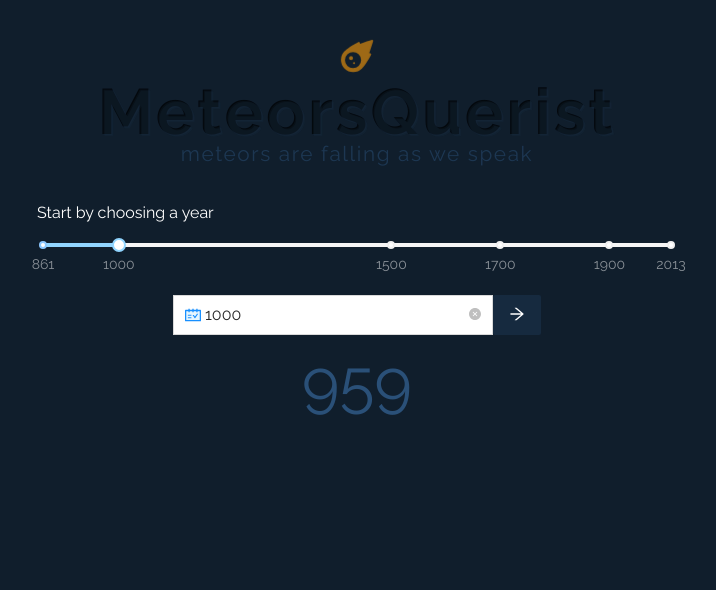
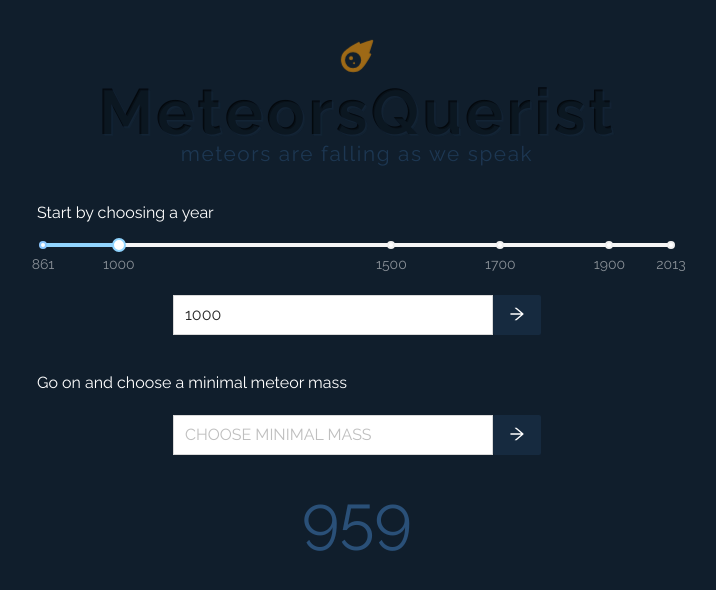
Before and after one commit to Nivsha08/NASAMeteorsVisualizer, a React (Create React App) app: page / in a window 1280 px wide. Shown: the top 590 px of the page, without its empty margins (283-999 px from the left). Built offline with nearby package versions, Linux system fonts and the light colour scheme.

Commit message:
Mass selector

```diff
--- /dev/null
+++ b/src/components/massSelector/MassSelector.scss
@@ -0,0 +1,21 @@
+@import "../../styles/colors";
+
+.mass-selector-wrapper {
+    display: flex;
+    flex-direction: column;
+    width: 50%;
+    margin: 1rem 0;
+}
+
+.instruction {
+    color: $white;
+    font-size: 1rem;
+    margin: .5rem 0;
+}
+
+.mass-input {
+    width: 50%;
+    align-self: center;
+    margin: 1rem 0;
+    border-radius: 0;
+}
--- /dev/null
+++ b/src/components/massSelector/MassSelector.tsx
@@ -0,0 +1,41 @@
+import React from "react";
+import "./MassSelector.scss";
+import {Button, InputNumber} from "antd";
+import {ArrowRightOutlined} from "@ant-design/icons";
+
+interface MassSelectorProps {
+    value: number;
+    setValue: (value: number) => void;
+    onProceed: () => void;
+}
+
+const MassSelector = (props: MassSelectorProps) => {
+
+    const handleValue = (value: number): void => {
+        if (value) props.setValue(value);
+        else props.setValue(0);
+    };
+
+    return (
+        <div className="mass-selector-wrapper">
+            <span className={"instruction"}>Go on and choose a minimal meteor mass</span>
+            <div className="input-wrapper">
+                <InputNumber className={"mass-input"}
+                             type={"text"}
+                             min={0}
+                             placeholder={"CHOOSE MINIMAL MASS"}
+                             size={"large"}
+                             onChange={e => handleValue(e as number)}
+                             onPressEnter={props.onProceed} />
+                <Button className="proceed-button"
+                        type={"text"}
+                        size={"large"}
+                        onClick={props.onProceed}>
+                    {<ArrowRightOutlined/>}
+                </Button>
+            </div>
+        </div>
+    );
+};
+
+export default MassSelector;
--- /dev/null
+++ b/src/components/massSelector/index.tsx
@@ -0,0 +1 @@
+export {default as MassSelector} from "./MassSelector";
--- a/src/components/queryManager/QueryManager.tsx
+++ b/src/components/queryManager/QueryManager.tsx
@@ -1,8 +1,9 @@
-import React, {useEffect, useState} from "react";
+import React, {useState} from "react";
 import {MeteorProperties} from "../../types/meteors";
 import MeteorsSearcher from "../../utils/MeteorsSearcher";
 import {YearSelector} from "../yearSelector";
 import {ResultSummary} from "../resultSummary";
+import {MassSelector} from "../massSelector";
 
 interface QueryManagerProps {
     dataset: MeteorProperties[];
@@ -14,22 +15,23 @@ const QueryManager = (props: QueryManagerProps) => {
 
     const [queryKey, setQueryKey] = useState<number>(0);
     const [year, setYear] = useState<number>(1000);
-    const [mass, setMass] = useState<string>("");
+    const [mass, setMass] = useState<number>(0);
 
-    const handleYearSelection = (): void => {
-        // todo: filter by year
-        console.log("filter by ", year);
+    const updateQuery = (): void => {
+        console.log("filter by ", `year: ${year}`, `mass: ${mass}`);
         props.searcher.reset();
-        props.searcher.filterByYear(year);
+        props.searcher.filterByYear(year).filterByMinimalMass(mass);
         setQueryKey(queryKey + 1);
     };
 
     return (
         <>
             <YearSelector value={year} setValue={setYear}
-                          onProceed={handleYearSelection}
+                          onProceed={updateQuery}
                           minYear={props.searcher.minYear}
-                          maxYear={props.searcher.maxYear}/>
+                          maxYear={props.searcher.maxYear} />
+            <MassSelector value={mass} setValue={setMass}
+                          onProceed={updateQuery} />
             <ResultSummary meteors={props.searcher.result} key={queryKey} />
         </>
     )
--- a/src/components/yearSelector/YearSelector.tsx
+++ b/src/components/yearSelector/YearSelector.tsx
@@ -1,6 +1,6 @@
 import React from "react";
 import "./YearSelector.scss";
-import {Button, Input, Slider} from "antd";
+import {Button, InputNumber, Slider} from "antd";
 import {ScheduleTwoTone, ArrowRightOutlined} from "@ant-design/icons"
 
 interface YearSelectorProps {
@@ -24,8 +24,8 @@ const YearSelector = (props: YearSelectorProps) => {
         [props.maxYear]: {style, label: props.maxYear}
     };
 
-    const handleValue = (value: string): void => {
-        if (value) props.setValue(Number.parseInt(value));
+    const handleValue = (value: number): void => {
+        if (value) props.setValue(value);
         else props.setValue(props.minYear);
     };
 
@@ -39,15 +39,13 @@ const YearSelector = (props: YearSelectorProps) => {
                     onChange={(e: number) => props.setValue(e)}
                     onAfterChange={props.onProceed}/>
             <div className="input-wrapper">
-                <Input className="year-input"
+                <InputNumber className="year-input"
                        type={"number"}
                        size={"large"}
-                       allowClear
-                       prefix={<ScheduleTwoTone/>}
                        min={props.minYear}
                        max={props.maxYear}
                        value={props.value}
-                       onChange={e => handleValue(e.target.value)}
+                       onChange={e => handleValue(e as number)}
                        onPressEnter={props.onProceed}/>
                 <Button className="proceed-button"
                         type={"text"}
@@ -56,7 +54,6 @@ const YearSelector = (props: YearSelectorProps) => {
                     {<ArrowRightOutlined/>}
                 </Button>
             </div>
-
         </div>
     )
 };
```
